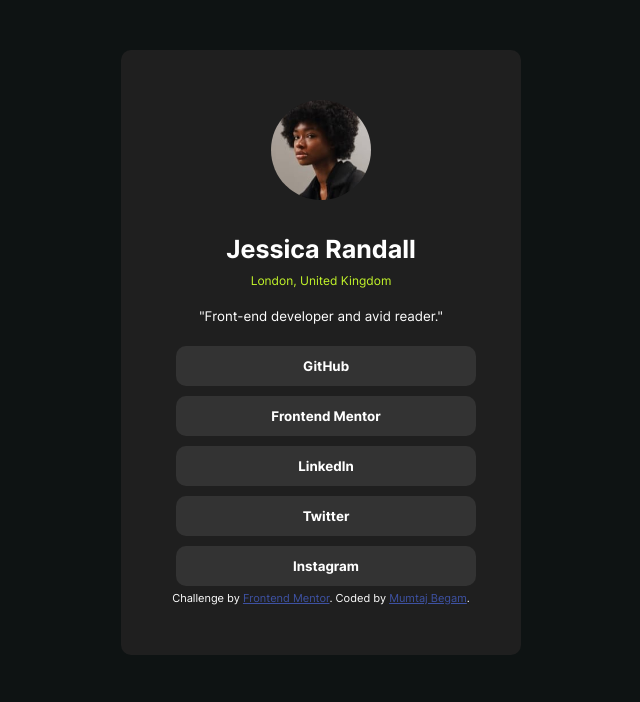
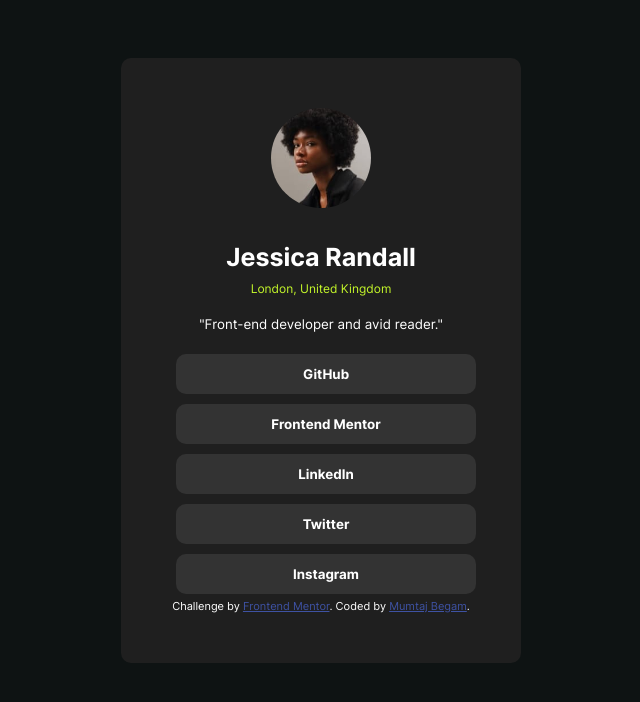
Before and after one commit to MumtajBegam/Social_Hub, a plain HTML site: page index.html in a window 1280 px wide. Shown: the whole page, without its empty margins (319-959 px from the left). Drawn offline with Linux system fonts and the light colour scheme.

Commit message:
Modify index.html

```diff
--- a/index.html
+++ b/index.html
@@ -21,7 +21,7 @@
       display:flex;
       justify-content: center;
       background-color: rgb(14, 19, 19);
-      margin: auto;
+      place-items: center;
     }
     .container{
       font-family: 'Font one', sans-serif;
```
